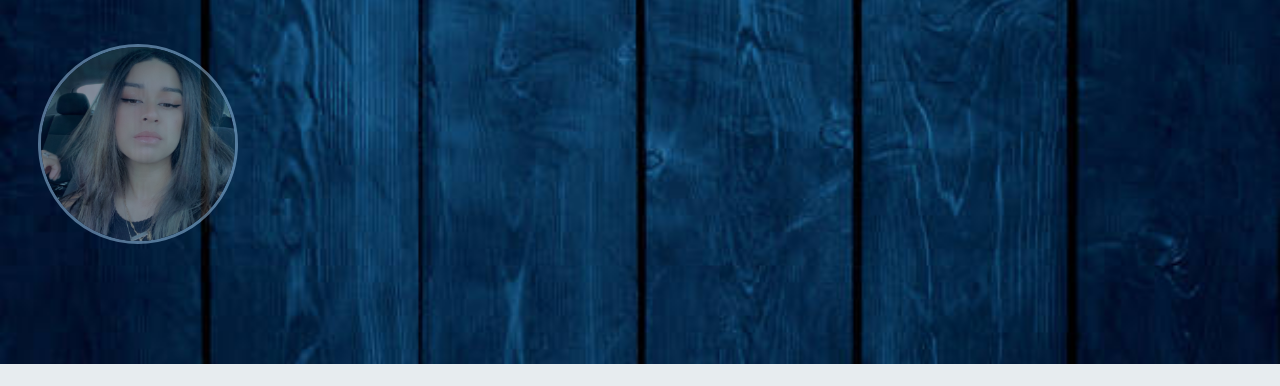
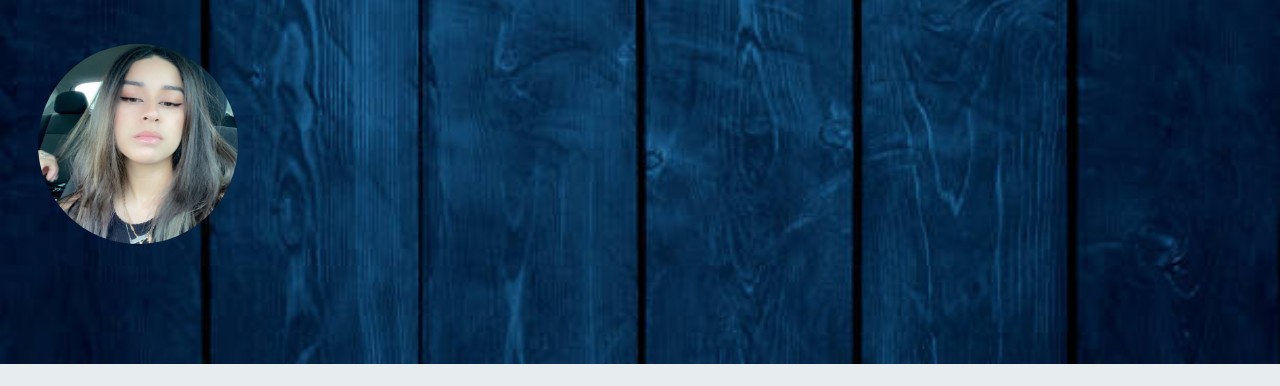
Before and after one commit to MariaYConstanza/hw-2, a plain HTML site: page index.html in a window 1280 px wide. Shown: the part 104-490 px from the top of the page. Drawn offline with Linux system fonts and the light colour scheme.

Commit message:
tweaked avatar image by removing border and opacity

```diff
--- a/assets/style.css
+++ b/assets/style.css
@@ -166,7 +166,7 @@ h4 {
 }
 
 /* Images placements */
-img {
+#city, #led, #comp, #mern, #run {
     border: 3px solid var(--light);
     opacity: 0.5;
 }
```
